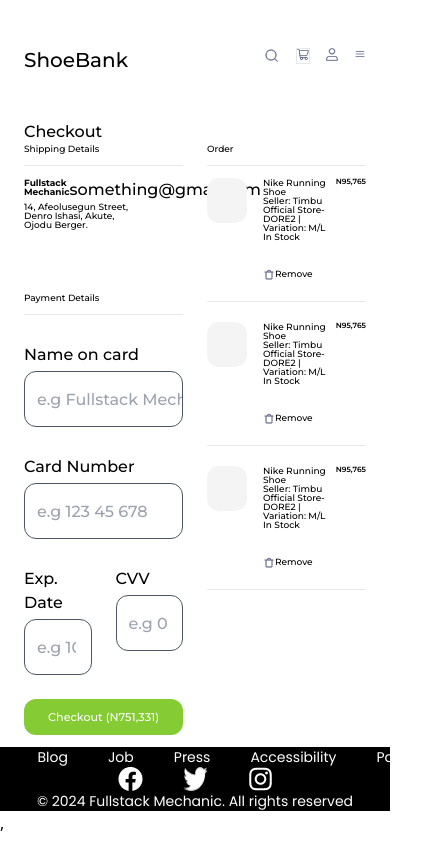
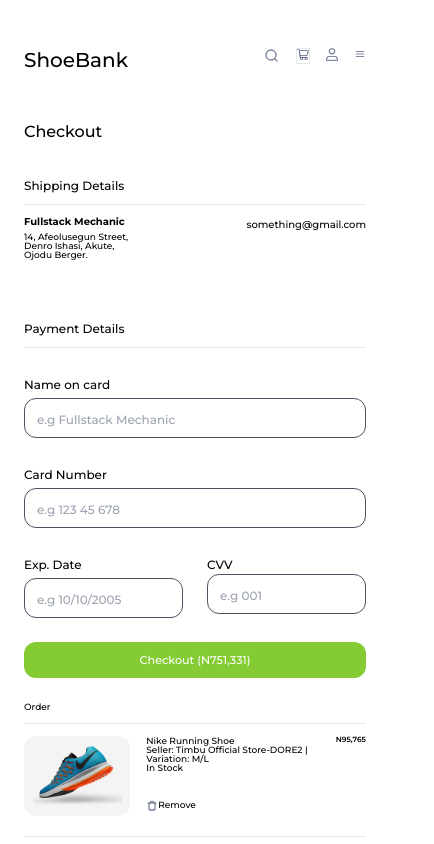
Before and after one commit to Jumai26/HNG-Task-2, a React (Vite) app: page /checkout in a window 390 px wide. Shown: the top 844 px of the page, 434 px wide, since content can reach past the window. Built offline with nearby package versions, Linux system fonts and the light colour scheme.

Commit message:
mobile resposive checkout done

```diff
--- a/src/components/Checkout.jsx
+++ b/src/components/Checkout.jsx
@@ -13,35 +13,35 @@
             <Navbar />
             <div className="sm:mx-20 mb-3 mx-6 sm:my-20 ">
                 <h1 className='sm:text-4xl sm:leading-10 sm:mb-10'>Checkout</h1>
-                <div className=" grid grid-cols-2 gap-6">
+                <div className=" sm:grid sm:grid-cols-2 flex flex-col gap-6">
                     <div className="">
                         <div className="flex flex-col justify-between content-start">
-                            <p className='text-[9px] sm:text-xl leading-none sm:leading-2 font-medium sm:my-1' >Shipping Details</p>
+                            <p className='text-[12px] mt-9 sm:text-xl leading-none sm:leading-2 font-medium sm:my-1' >Shipping Details</p>
                             <hr className="my-3"></hr>
                             <div className="flex flex-row justify-between">
-                                <p className='text-[9px] sm:text-base leading-none sm:leading-2 font-bold sm:my-1'>Fullstack Mechanic </p>
-                                <p>something@gmail.com</p>
+                                <p className='text-[10px] sm:text-base leading-none sm:leading-2 font-bold sm:my-1'>Fullstack Mechanic </p>
+                                <p className="text-[10px] sm:text-base">something@gmail.com</p>
                             </div>
                             <p className='text-[9px] sm:text-base leading-none font-medium sm:my-1'>14, Afeolusegun Street, <br />Denro Ishasi, Akute, <br />Ojodu Berger.</p>
-                            <p className='text-[9px] sm:text-xl leading-none sm:leading-2 font-medium sm:my-1 pt-16'>Payment Details</p>
+                            <p className='text-[12px] sm:text-xl leading-none sm:leading-2 font-medium sm:my-1 pt-16'>Payment Details</p>
                             <hr className="my-3"></hr>
                             <form method="post" className="container ">
                                 <div className='flex flex-col justify-start pt-4'>
-                                    <label id="name" for="name">Name on card</label>
-                                    <input id="name" type="text" placeholder="e.g Fullstack Mechanic" className='border rounded-xl border-gray-600 h-14 my-1 placeholder:pl-3 ' required />
+                                    <label id="name" for="name" className="text-[12px] sm:text-base">Name on card</label>
+                                    <input id="name" type="text" placeholder="e.g Fullstack Mechanic" className='border rounded-xl border-gray-600 h-10 sm:h-14 my-1 placeholder:pl-3 placeholder:text-[12px] placeholder:sm:text-base' required />
                                 </div>
                                 <div className='flex flex-col justify-start pt-6'>
-                                    <label id="email" for="email"> Card Number</label>
-                                    <input id="email" type="number" placeholder="e.g 123 45 678" className='border rounded-xl border-gray-600 h-14 my-1 placeholder:pl-3 ' required />
+                                    <label className="text-[12px] sm:text-base"> Card Number</label>
+                                    <input id="email" type="number" placeholder="e.g 123 45 678" className='border rounded-xl border-gray-600 h-10 sm:h-14 my-1 placeholder:pl-3 placeholder:text-[12px] placeholder:sm:text-base ' required />
                                 </div>
                                 <div className='grid grid-cols-2 gap-6 pt-6'>
                                     <div className='flex flex-col justify-start '>
-                                        <label id="email" for="email"> Exp. Date</label>
-                                        <input id="email" type="number" placeholder="e.g 10/10/2005" className='border rounded-xl border-gray-600 h-14 my-1 placeholder:pl-3 ' required />
+                                        <label className="text-[12px] sm:text-base" > Exp. Date</label>
+                                        <input id="email" type="number" placeholder="e.g 10/10/2005" className='border rounded-xl border-gray-600 h-10 sm:h-14 my-1 placeholder:pl-3 placeholder:text-[12px] placeholder:sm:text-base' required />
                                     </div>
                                     <div className='flex flex-col justify-start '>
-                                        <label id="email" for="email"> CVV</label>
-                                        <input id="email" type="number" placeholder="e.g 001" className='border rounded-xl border-gray-600 h-14 my-1 placeholder:pl-3 ' required />
+                                        <label className="text-[12px] sm:text-base"> CVV</label>
+                                        <input id="email" type="number" placeholder="e.g 001" className='border rounded-xl border-gray-600 h-10 sm:h-14my-1 placeholder:pl-3 placeholder:text-[12px] placeholder:sm:text-base' required />
                                     </div>
                                 </div>
                                 <div>
@@ -59,7 +59,7 @@
                             <div className=" flex flex-row justify-between content-start ">
                                 <div className="flex flex-row gap-x-4">
                                     <div>
-                                        <img src={Shoeone} className=' w-[77px] h-[45px] sm:w-[127px] sm:h-[100px] p-5 bg-[#F3F4F3] rounded-xl m-auto'></img>
+                                        <img src={Shoeone} className=' w-[127px] h-[80px] sm:w-[127px] sm:h-[100px] p-2 sm:p-5 bg-[#F3F4F3] rounded-xl m-auto'></img>
                                     </div>
                                     <div className="">
                                         <p className='text-[9px] sm:text-sm leading-none sm:leading-4 font-medium sm:my-2'>Nike Running Shoe</p>
@@ -81,7 +81,7 @@
                             <div className=" flex flex-row justify-between content-start ">
                                 <div className="flex flex-row gap-x-4">
                                     <div>
-                                        <img src={Shoeseven} className=' w-[77px] h-[45px] sm:w-[127px] sm:h-[100px] p-5 bg-[#F3F4F3] rounded-xl m-auto'></img>
+                                        <img src={Shoeseven} className=' w-[127px] h-[80px]  sm:w-[127px] sm:h-[100px] p-2 sm:p-5 bg-[#F3F4F3] rounded-xl m-auto'></img>
                                     </div>
                                     <div className="">
                                         <p className='text-[9px] sm:text-sm leading-none sm:leading-4 font-medium sm:my-2'>Nike Running Shoe</p>
@@ -103,7 +103,7 @@
                             <div className=" flex flex-row justify-between content-start  ">
                                 <div className="flex flex-row gap-x-4">
                                     <div>
-                                        <img src={Shoeeight} className=' w-[77px] h-[45px] sm:w-[127px] sm:h-[100px] p-5 bg-[#F3F4F3] rounded-xl m-auto'></img>
+                                        <img src={Shoeeight} className=' w-[127px] h-[80px] p-2 sm:w-[127px] sm:h-[100px] sm:p-5 bg-[#F3F4F3] rounded-xl m-auto'></img>
                                     </div>
                                     <div className="">
                                         <p className='text-[9px] sm:text-sm leading-none sm:leading-4 font-medium sm:my-2'>Nike Running Shoe</p>
--- a/src/components/Footer.jsx
+++ b/src/components/Footer.jsx
@@ -4,8 +4,8 @@
 
 export default function Footer(params) {
     return (
-        <div className='m-0 font-body font-normal text-sm bg-black text-white'>
-            <div className="flex justify-center gap-10 sm:pt-10 ">
+        <div className='m-0 font-body font-normal text-[9px] sm:text-sm bg-black text-white'>
+            <div className="flex justify-center gap-3 sm:gap-10 sm:pt-10 ">
                 <p>About</p>
                 <p> Blog</p>
                 <p>Job</p>
@@ -13,12 +13,12 @@
                 <p>Accessibility</p>
                 <p>Partners</p>
             </div>
-            <div  className="flex justify-center gap-10 sm:pt-10 ">
-                <img src={Facebook} ></img>
-                <img src={Twitter} ></img>
-                <img src={Instagram} ></img>
+            <div  className="flex justify-center gap-3 sm:gap-10 pt-3 sm:pt-10 ">
+                <img src={Facebook} className='w-3 h-3 sm:w-5 sm:h-5'></img>
+                <img src={Twitter} className='w-3 h-3 sm:w-5 sm:h-5'></img>
+                <img src={Instagram} className='w-3 h-3 sm:w-5 sm:h-5' ></img>
             </div>
-            <div className="flex justify-center gap-x-10 sm:py-10 ">© 2024 Fullstack Mechanic. All rights reserved</div>
+            <div className="flex justify-center gap-x-10 py-3 sm:py-10 ">© 2024 Fullstack Mechanic. All rights reserved</div>
         </div>
     )
 };
```
